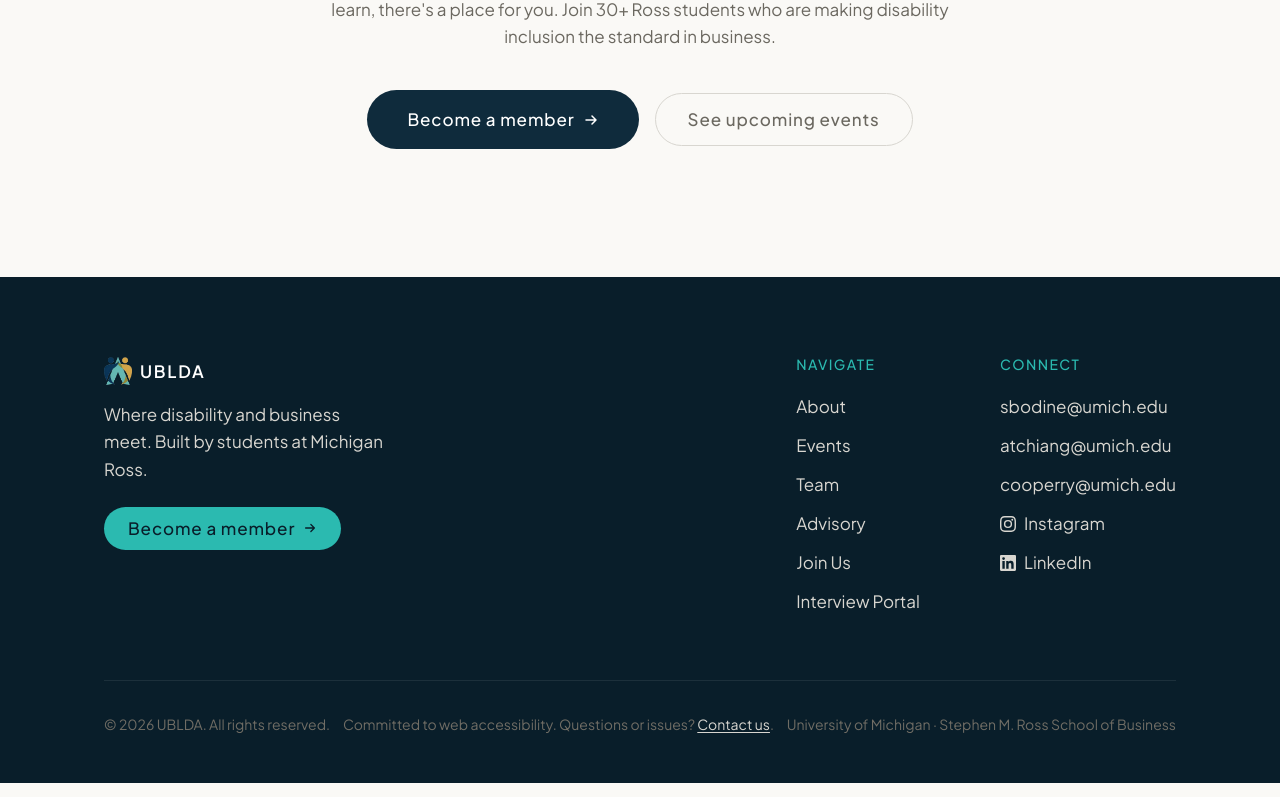
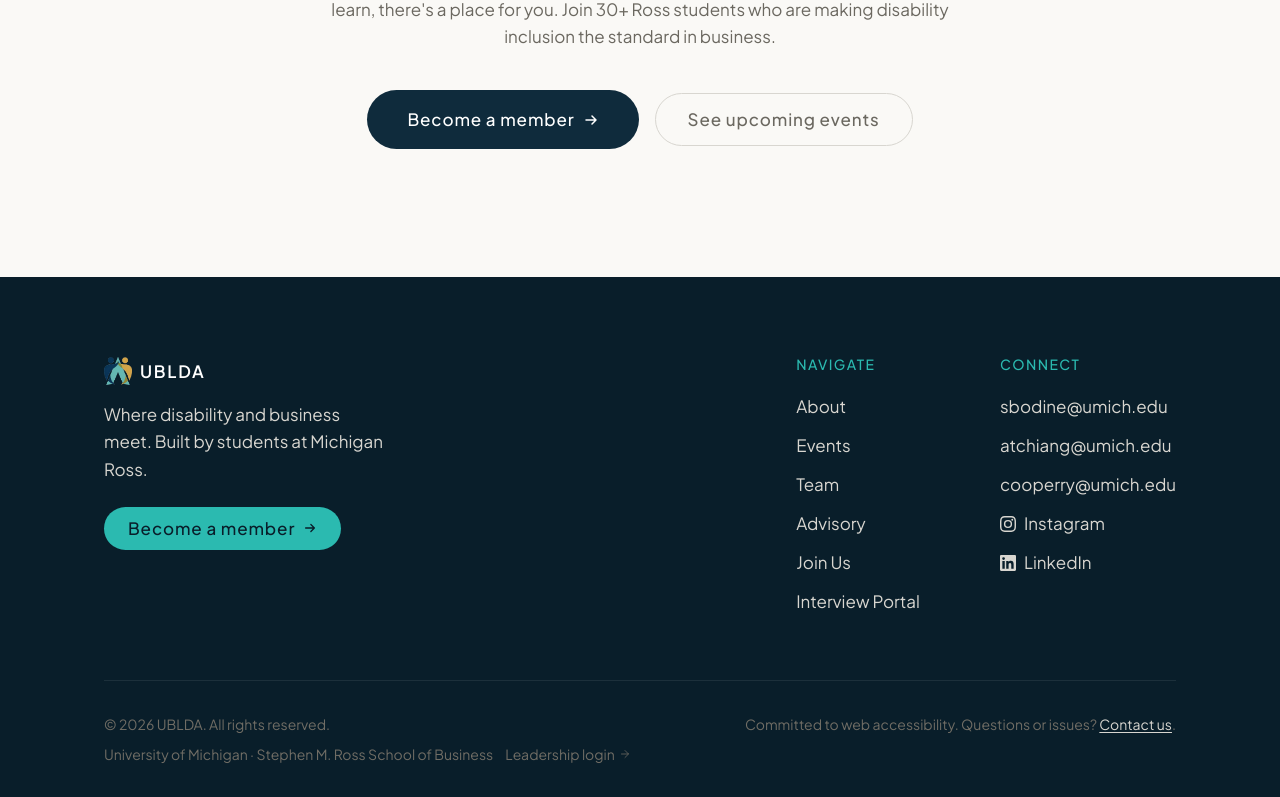
Before and after one commit to sbodine-lab/ublda-website, a React (Vite) app: page /about in a window 1280 px wide. Shown: the part 2000-2797 px from the top of the page. Built offline with nearby package versions, Linux system fonts and the light colour scheme.

Commit message:
Tuck leadership login into the site footer (#14)
Move the private leadership entry out of the public navigation and into a low-emphasis footer utility link.

```diff
--- a/src/components/Footer.css
+++ b/src/components/Footer.css
@@ -130,6 +130,33 @@
   color: var(--color-gray-400);
 }
 
+.footer__utility {
+  display: flex;
+  align-items: center;
+  gap: var(--space-3);
+}
+
+.footer__leadership-link {
+  display: inline-flex;
+  align-items: center;
+  gap: var(--space-1);
+  color: var(--color-gray-300);
+  white-space: nowrap;
+  transition: color var(--duration-fast) var(--ease-out);
+}
+
+.footer__leadership-link:hover {
+  color: var(--color-white);
+}
+
+.footer__leadership-link svg {
+  transition: transform var(--duration-fast) var(--ease-out);
+}
+
+.footer__leadership-link:hover svg {
+  transform: translateX(2px);
+}
+
 @media (max-width: 768px) {
   .footer {
     padding: var(--space-16) 0 var(--space-10);
@@ -163,4 +190,9 @@
     text-align: center;
     padding-top: var(--space-6);
   }
+
+  .footer__utility {
+    flex-direction: column;
+    gap: var(--space-2);
+  }
 }
--- a/src/components/Footer.tsx
+++ b/src/components/Footer.tsx
@@ -1,4 +1,5 @@
 import { Link } from 'react-router-dom'
+import { ArrowRight } from 'lucide-react'
 import './Footer.css'
 
 export default function Footer() {
@@ -54,9 +55,15 @@
             Committed to web accessibility. Questions or issues?{' '}
             <a href="mailto:sbodine@umich.edu,atchiang@umich.edu,cooperry@umich.edu" className="footer__a11y-link">Contact us</a>.
           </p>
-          <p className="footer__affiliation">
-            University of Michigan &middot; Stephen M. Ross School of Business
-          </p>
+          <div className="footer__utility">
+            <p className="footer__affiliation">
+              University of Michigan &middot; Stephen M. Ross School of Business
+            </p>
+            <Link to="/workspace" className="footer__leadership-link">
+              Leadership login
+              <ArrowRight aria-hidden="true" size={12} strokeWidth={1.5} />
+            </Link>
+          </div>
         </div>
       </div>
     </footer>
--- a/src/components/Nav.css
+++ b/src/components/Nav.css
@@ -53,6 +53,7 @@
   display: flex;
   align-items: center;
   gap: var(--space-10);
+  margin-left: auto;
 }
 
 .nav__link {
@@ -88,25 +89,6 @@
 
 .nav__link--active {
   color: var(--color-navy);
-}
-
-.nav__cta {
-  font-size: var(--text-sm);
-  font-weight: 500;
-  color: var(--color-white);
-  background: var(--color-navy);
-  padding: var(--space-3) var(--space-6);
-  border-radius: var(--radius-full);
-  transition: all var(--duration-normal) var(--ease-out);
-  letter-spacing: var(--tracking-wide);
-}
-
-.nav__cta--button {
-  font-family: var(--font-body);
-}
-
-.nav__cta:hover {
-  background: var(--color-navy-light);
 }
 
 .nav__burger {
@@ -156,25 +138,8 @@
   color: var(--color-navy);
 }
 
-.nav__mobile-cta {
-  display: inline-flex;
-  align-self: flex-start;
-  font-size: var(--text-sm);
-  font-weight: 500;
-  color: var(--color-white);
-  background: var(--color-navy);
-  padding: var(--space-3) var(--space-8);
-  border-radius: var(--radius-full);
-  margin-top: var(--space-4);
-}
-
-.nav__mobile-cta--button {
-  width: fit-content;
-}
-
 @media (max-width: 768px) {
-  .nav__links,
-  .nav__cta {
+  .nav__links {
     display: none;
   }
 
@@ -191,12 +156,6 @@
     align-items: center;
   }
 
-  .nav__mobile-cta {
-    min-height: 44px;
-    display: inline-flex;
-    align-items: center;
-    justify-content: center;
-  }
 }
 
 /* Advisory is the consulting sub-brand and leads to its own site chrome, so it
--- a/src/components/Nav.tsx
+++ b/src/components/Nav.tsx
@@ -75,10 +75,6 @@
           ))}
         </nav>
 
-        <Link to="/workspace" className="nav__cta">
-          Admin sign in
-        </Link>
-
         <button
           className={`nav__burger ${mobileOpen ? 'nav__burger--open' : ''}`}
           onClick={() => setMobileOpen(!mobileOpen)}
@@ -110,9 +106,6 @@
                 {link.path === '/advisory' && <span aria-hidden="true"> ↗</span>}
               </Link>
             ))}
-            <Link to="/workspace" className="nav__mobile-cta" onClick={() => setMobileOpen(false)}>
-              Admin sign in
-            </Link>
           </motion.div>
         )}
       </AnimatePresence>
```
